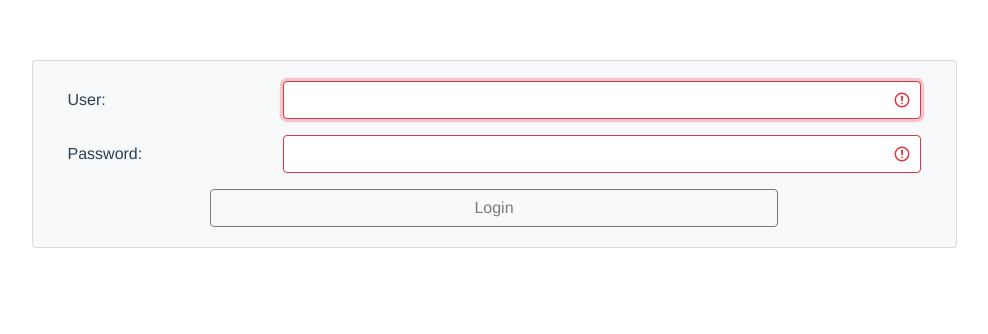
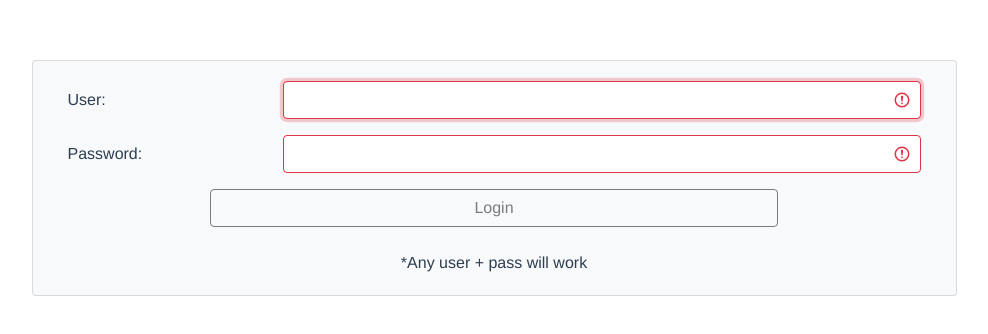
Before and after one commit to Marianissimus/agenda, a Vue app: page / in a window 1280 px wide. Shown: the top 334 px of the page, without its empty margins (146-1134 px from the left). Built offline with nearby package versions, Linux system fonts and the light colour scheme.

Commit message:
Add login detail

```diff
--- a/src/components/Login.vue
+++ b/src/components/Login.vue
@@ -45,6 +45,7 @@
         >
         Login
       </b-button>
+      <div><br />*Any user + pass will work</div>
 
     </b-form>
   </b-card>
```
